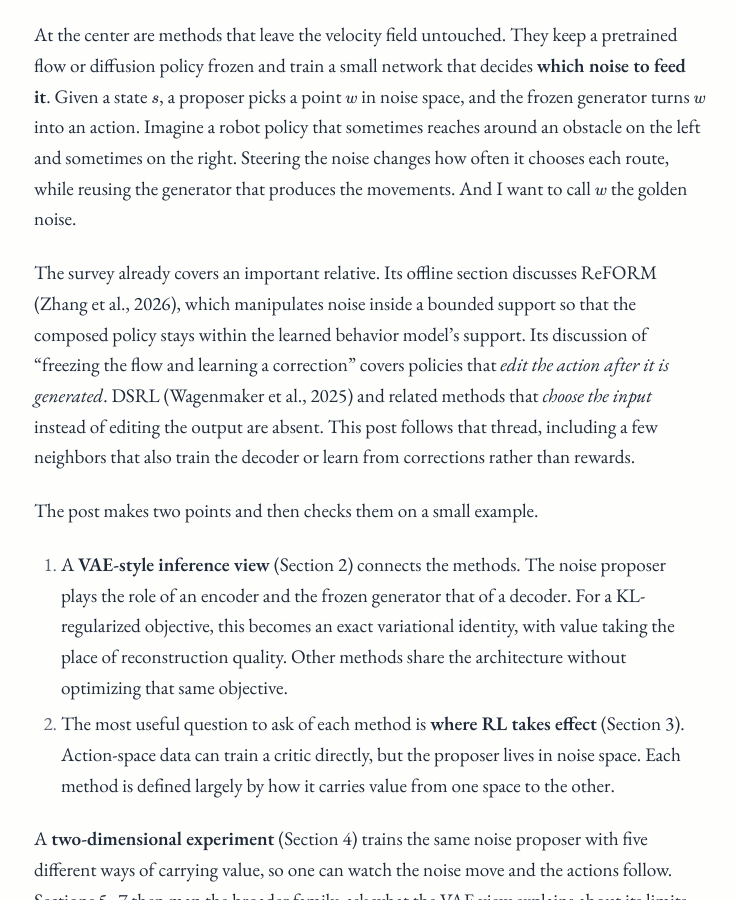
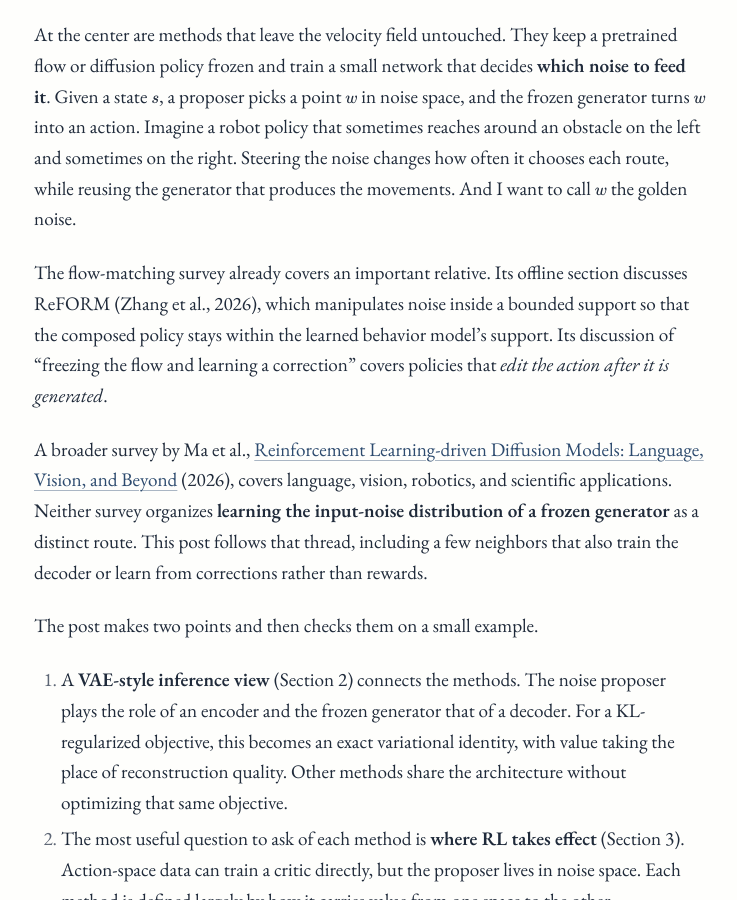
Before and after one commit to yuhanchi/yuhanchi.github.io, a Jekyll site: the page built from _posts/2026-10-18-find-the-golden-noise.md, in a window 1280 px wide and 900 px high, scrolled down 490 px. Shown: the whole window, without its empty margins (202-939 px from the left). Built offline with Jekyll 4.4.1, drawn with Linux system fonts in a browser that asks for light colours; some web fonts are replaced; some of the changed text lies outside the part shown.

Commit message:
Cite both surveys in noise-steering post and update PDF

```diff
--- a/_posts/2026-10-18-find-the-golden-noise.md
+++ b/_posts/2026-10-18-find-the-golden-noise.md
@@ -11,7 +11,9 @@ A recent survey by Nahim, Khan, and Ju, [A Survey of Flow Matching in Reinforcem
 
 At the center are methods that leave the velocity field untouched. They keep a pretrained flow or diffusion policy frozen and train a small network that decides **which noise to feed it**. Given a state $$s$$, a proposer picks a point $$w$$ in noise space, and the frozen generator turns $$w$$ into an action. Imagine a robot policy that sometimes reaches around an obstacle on the left and sometimes on the right. Steering the noise changes how often it chooses each route, while reusing the generator that produces the movements. And I want to call $$w$$ the golden noise.
 
-The survey already covers an important relative. Its offline section discusses ReFORM (Zhang et al., 2026), which manipulates noise inside a bounded support so that the composed policy stays within the learned behavior model's support. Its discussion of "freezing the flow and learning a correction" covers policies that *edit the action after it is generated*. DSRL (Wagenmaker et al., 2025) and related methods that *choose the input* instead of editing the output are absent. This post follows that thread, including a few neighbors that also train the decoder or learn from corrections rather than rewards.
+The flow-matching survey already covers an important relative. Its offline section discusses ReFORM (Zhang et al., 2026), which manipulates noise inside a bounded support so that the composed policy stays within the learned behavior model's support. Its discussion of "freezing the flow and learning a correction" covers policies that *edit the action after it is generated*.
+
+A broader survey by Ma et al., [Reinforcement Learning-driven Diffusion Models: Language, Vision, and Beyond](https://arxiv.org/abs/2610.21539) (2026), covers language, vision, robotics, and scientific applications. Neither survey organizes **learning the input-noise distribution of a frozen generator** as a distinct route. This post follows that thread, including a few neighbors that also train the decoder or learn from corrections rather than rewards.
 
 The post makes two points and then checks them on a small example.
 
@@ -292,7 +294,7 @@ Three neighbors are worth knowing. PDP (Zhang et al., 2026) argues that Gaussian
 
 **A practical reading rule.** If the decoder is available only through forward calls, start by considering a noise critic or a likelihood-ratio update. If corrections are available, inversion may turn them into direct supervision. If gradients are available and the sampler is short, direct backpropagation avoids critic distillation. Then check the paper's actual prior constraint and whether the decoder stays frozen; the shared diagram does not settle either question.
 
-The survey's second axis asks where the RL signal enters a flow-matching method. This family adds one more answer to that question: **the RL signal can enter through the input-noise distribution.**
+The flow-matching survey's second axis asks where the RL signal enters a flow-matching method. This family adds one more answer to that question: **the RL signal can enter through the input-noise distribution.**
 
 ## References
 
@@ -305,6 +307,7 @@ The survey's second axis asks where the RL signal enters a flow-matching method.
 - Kingma, D. P., & Welling, M. (2014). [Auto-Encoding Variational Bayes](https://arxiv.org/abs/1312.6114). *ICLR*.
 - Levine, S. (2018). [Reinforcement Learning and Control as Probabilistic Inference: Tutorial and Review](https://arxiv.org/abs/1805.00909).
 - Lu, J., Qin, X., et al. (2026). [UniSteer: Unified Noise Steering for Efficient Human-Guided VLA Adaptation](https://arxiv.org/abs/2605.10821).
+- Ma, Z., Wei, J., Wang, T., et al. (2026). [Reinforcement Learning-driven Diffusion Models: Language, Vision, and Beyond](https://arxiv.org/abs/2610.21539).
 - Machado, B., Chapin, A., Dellandréa, E., & Chen, L. (2026). [Flowing With Purpose: Latent Action Guided Flow Matching Policies for Robotic Manipulation](https://arxiv.org/abs/2606.23420). (LAFM)
 - Miao, Y., Loh, W., Poupart, P., & Kothawade, S. (2025). [A Minimalist Method for Fine-tuning Text-to-Image Diffusion Models](https://arxiv.org/abs/2506.12036). (Noise PPO)
 - Murray, M., Chen, D., Bagaria, S., et al. (2026). [FlowDAgger: Human-in-the-Loop Adaptation of Generative Robot Policies in Latent Space](https://arxiv.org/abs/2607.08877).
```
Also changed, not shown: 1 other file.
